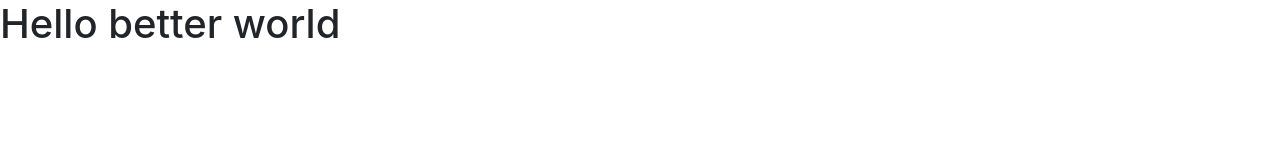
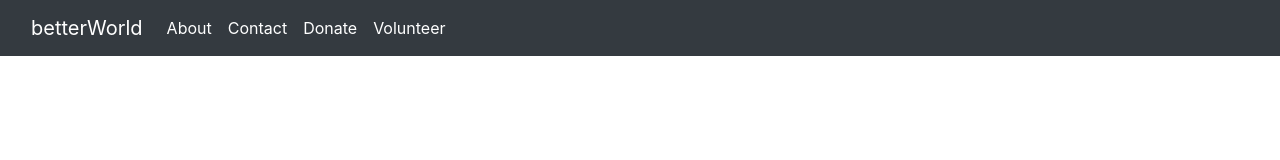
Before and after one commit to CEOATbetrworld/learningBootstrap4, a plain HTML site: page index.html in a window 1280 px wide. Drawn offline with nearby package versions, Linux system fonts and the light colour scheme.

Commit message:
Added navbar

```diff
--- a/index.html
+++ b/index.html
@@ -1,11 +1,39 @@
 <!DOCTYPE html>
 <html lang="en" dir="ltr">
+
 <head>
   <meta charset="utf-8">
   <link rel="stylesheet" href="https://maxcdn.bootstrapcdn.com/bootstrap/4.0.0/css/bootstrap.min.css" integrity="sha384-Gn5384xqQ1aoWXA+058RXPxPg6fy4IWvTNh0E263XmFcJlSAwiGgFAW/dAiS6JXm" crossorigin="anonymous">
   <title>Learning Bootstrap 4</title>
 </head>
+
 <body>
-     <h1>Hello better world</h1>
+  <nav class="navbar navbar-expand-lg navbar-light bg-dark">
+    <div class="container-fluid">
+      <a class="navbar-brand text-white" href="#">betterWorld</a>
+      <button class="navbar-toggler bg-light" type="button" data-bs-toggle="collapse" data-bs-target="#navbarSupportedContent" aria-controls="navbarSupportedContent" aria-expanded="false" aria-label="Toggle navigation">
+        <span class="navbar-toggler-icon"></span>
+      </button>
+      <div class="collapse navbar-collapse" id="navbarSupportedContent">
+        <ul class="navbar-nav me-auto mb-2 mb-lg-0">
+          <li class="nav-item">
+            <a class="nav-link text-white" aria-current="page" href="#" >About</a>
+          </li>
+          <li class="nav-item">
+            <a class="nav-link text-white" href="#">Contact</a>
+          </li>
+          <li class="nav-item">
+            <a class="nav-link text-white" href="#">Donate</a>
+          </li>
+          <li class="nav-item">
+            <a class="nav-link text-white" href="#">Volunteer</a>
+          </li>
+        </ul>
+      </div>
+    </div>
+  </nav>
+
+  <script src="https://cdn.jsdelivr.net/npm/bootstrap@5.0.0-beta1/dist/js/bootstrap.bundle.min.js" integrity="sha384-ygbV9kiqUc6oa4msXn9868pTtWMgiQaeYH7/t7LECLbyPA2x65Kgf80OJFdroafW" crossorigin="anonymous"></script>
 </body>
+
 </html>
```
Lines whose indentation alone changed are shown as unchanged.
